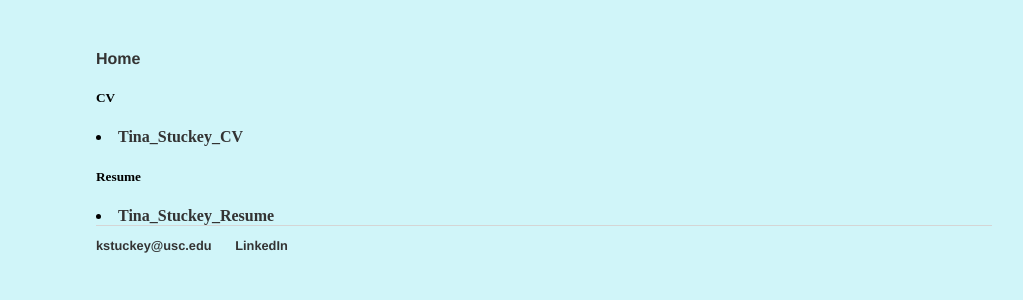
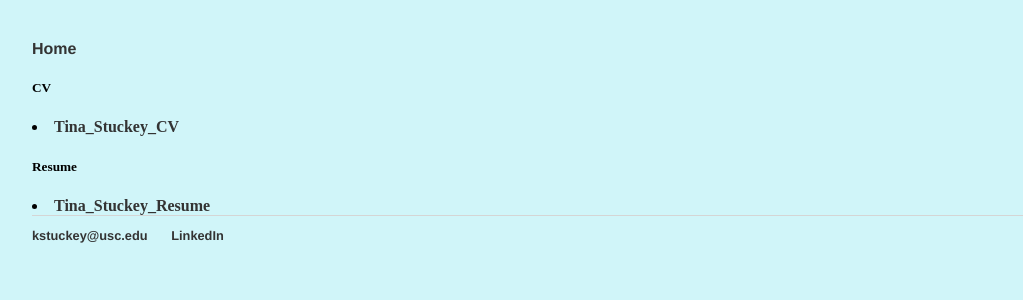
Before and after one commit to kstuckey0/kstuckey0.github.io, a Jekyll site: the page cv/index.html, which Jekyll copies as it is, in a window 1280 px wide. Shown: the top 300 px of the page, without its empty margins (96-1119 px from the left). Built offline with Jekyll 4.4.1, drawn with Linux system fonts in a browser that asks for light colours.

Commit message:
Update main.css

```diff
--- a/css/main.css
+++ b/css/main.css
@@ -1,6 +1,6 @@
 body {
-    margin: 50px auto;
-    width: 70%;
+    margin: 40px auto;
+    width: 80%;
     background-color: #D0F5F9;
 }
 nav ul, footer ul {
```
